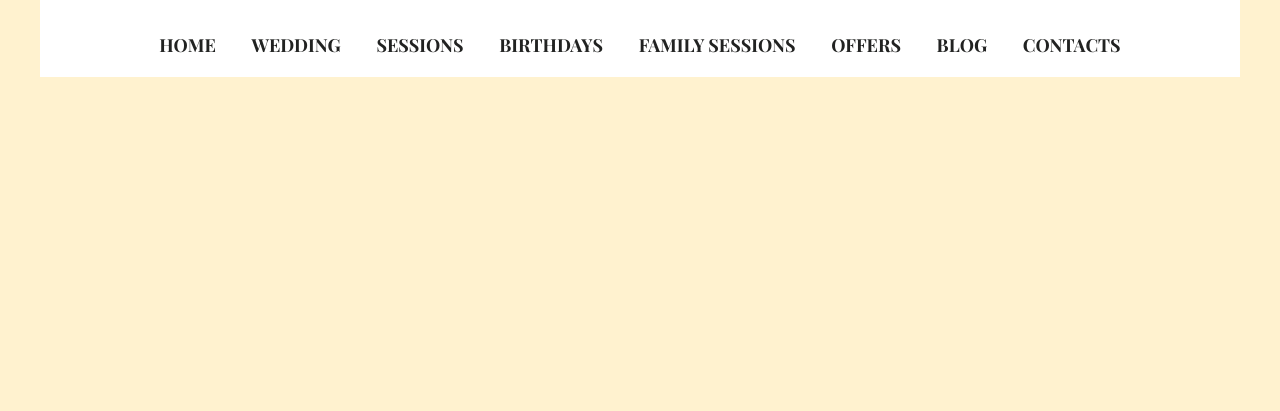
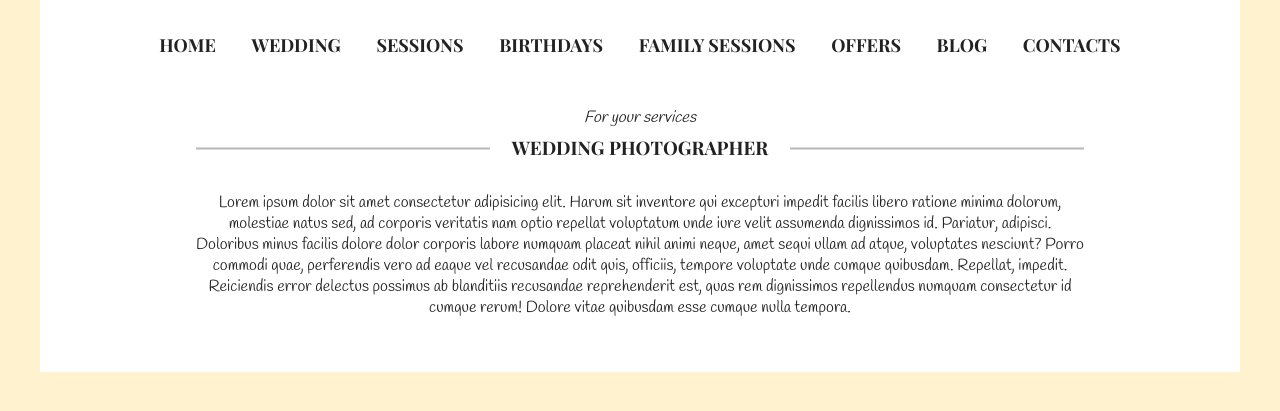
Before and after one commit to madrakas/bit_04_01_homework_photographer, a website: page index.html in a window 1280 px wide. Shown: the part 109-520 px from the top of the page. Drawn offline with nearby package versions, Linux system fonts and the light colour scheme.

Commit message:
Subheader

```diff
--- a/css/main.css
+++ b/css/main.css
@@ -63,7 +63,38 @@ nav > a {
 }
 
 nav > a:hover{
-    /* border-bottom: #212221 solid 4px; */
     background-color: #212221;
     color: white;
 }
+
+.subheader {
+    display: inline-block;
+    width: 74%;
+    margin: 30px 13% 54px 13%;
+    text-align: center;
+}
+
+.subheader .trailing-line, .headlight {
+    float: left;
+    height: 40px;
+}
+
+.subheader .trailing-line{
+    background-image: url('../img/trailing-line.png');
+    background-repeat: repeat-x;
+    width: calc(50% - 150px);
+}
+
+.subheader .headlight{
+    width: 300px;
+    }
+
+.subheader  .headlight h3 {
+    /* height: 42px; */
+    line-height: 40px;
+}
+
+.subheader .subheader-description {
+    margin-top: 24px;
+    display: inline-block;
+}
--- a/index.html
+++ b/index.html
@@ -33,6 +33,19 @@
             <a href="#">Blog</a>
             <a href="#">Contacts</a>
         </nav>
+
+        <div class="subheader">
+            <div style="width:100%"><i>For your services</i></div>
+            <div class="trailing-line left"></div>
+            <div class="headlight">
+                <h3>Wedding photographer</h3>
+            </div>
+            <div class="trailing-line left"></div>
+            <div class="subheader-description">
+                Lorem ipsum dolor sit amet consectetur adipisicing elit. Harum sit inventore qui excepturi impedit facilis libero ratione minima dolorum, molestiae natus sed, ad corporis veritatis nam optio repellat voluptatum unde iure velit assumenda dignissimos id. Pariatur, adipisci. Doloribus minus facilis dolore dolor corporis labore numquam placeat nihil animi neque, amet sequi ullam ad atque, voluptates nesciunt? Porro commodi quae, perferendis vero ad eaque vel recusandae odit quis, officiis, tempore voluptate unde cumque quibusdam. Repellat, impedit. Reiciendis error delectus possimus ab blanditiis recusandae reprehenderit est, quas rem dignissimos repellendus numquam consectetur id cumque rerum! Dolore vitae quibusdam esse cumque nulla tempora.
+            </div>
+        </div>
+
     </content>
 </body>
 </html>
```
Also changed, not shown: img/trailing-line.png (added).
